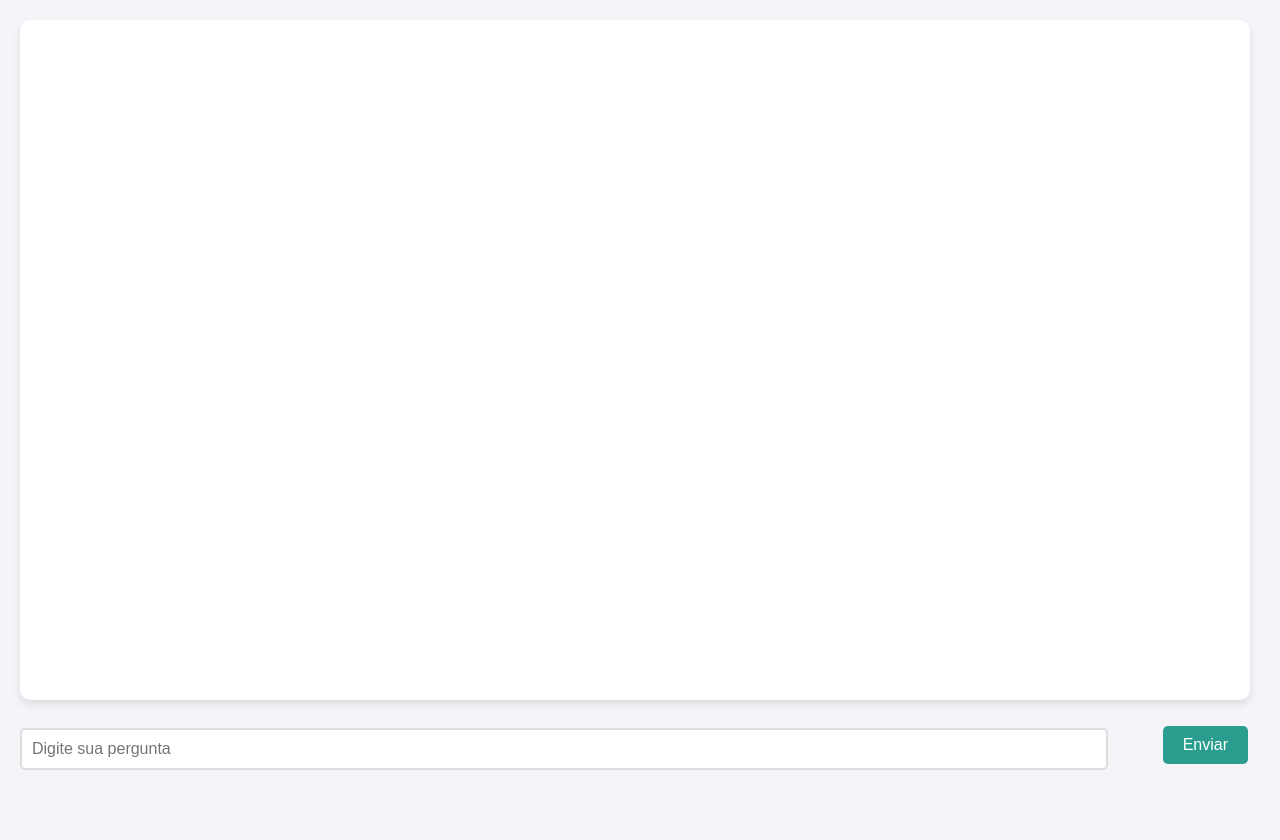
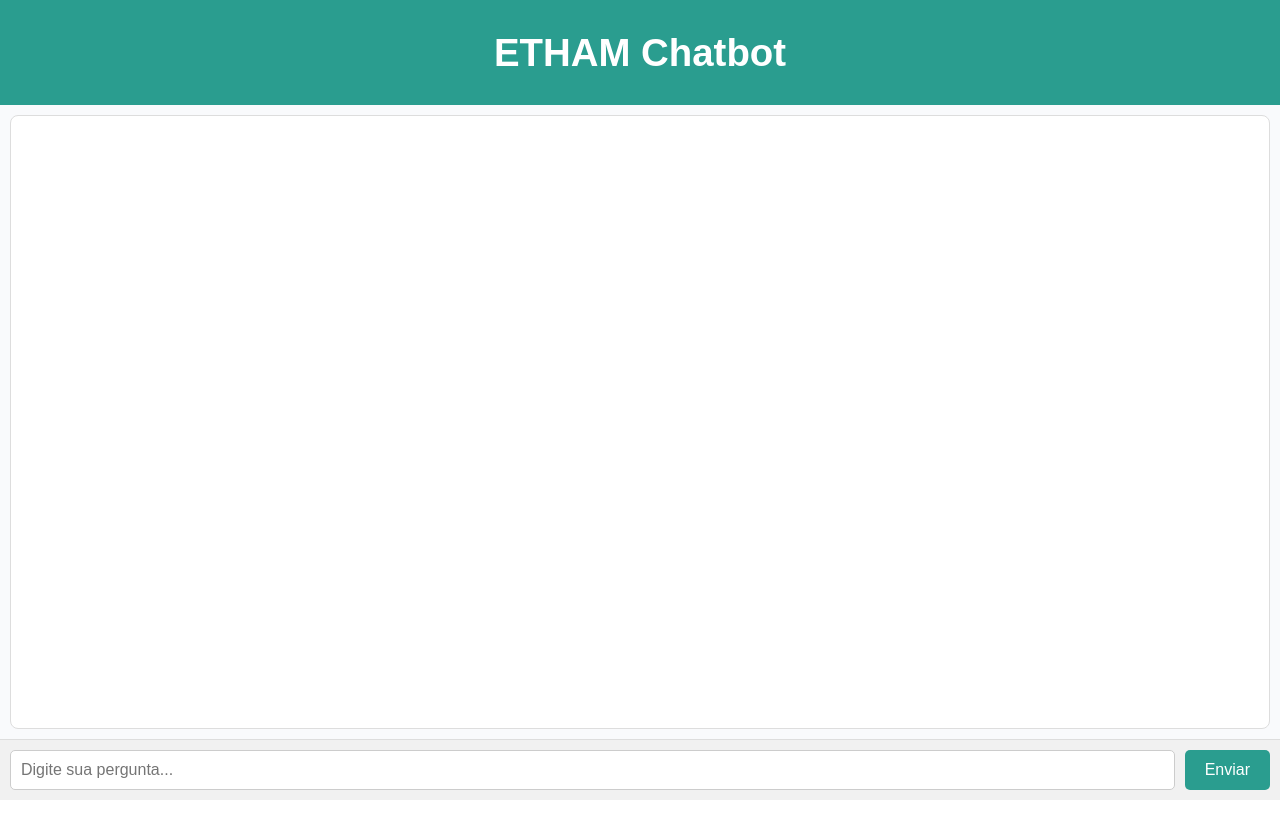
Before and after one commit to zacariasjuliano/etham_web, a Flask app: template templates/chat.html in a window 1280 px wide. After the commit the page ends 800 px from the top, so only its background shows below. Run offline with Flask 3, Linux system fonts and the light colour scheme; the template is opened without the code that fills it, so the values that code supplies are empty.

Commit message:
FrontEnd

```diff
--- a/app.py
+++ b/app.py
@@ -1,19 +1,20 @@
-from flask import Flask, request, render_template, redirect, url_for, jsonify
+from flask import Flask, request, render_template, redirect, url_for, jsonify, session
 import os
 import json
 from difflib import get_close_matches
 
 app = Flask(__name__)
+app.secret_key = "sua_chave_secreta"  # Altere para algo seguro em produção
 
 DATA_FOLDER = "data"
 
-# Cria o diretório de dados se ele não existir
-if not os.path.exists(DATA_FOLDER):
-    os.makedirs(DATA_FOLDER)
+# Cria a pasta de dados, se não existir
+os.makedirs(DATA_FOLDER, exist_ok=True)
 
 
+# Função para criar um novo arquivo de conhecimento
 def create_file(file_name: str):
-    content = {"questions": [{"question": "Olá...", "answer": "Olá mundo..."}]}
+    content = {"questions": [{"question": "Olá", "answer": "Olá! Como posso ajudar?"}]}
     file_path = os.path.join(DATA_FOLDER, file_name)
 
     if not os.path.exists(file_path):
@@ -21,6 +22,7 @@ def create_file(file_name: str):
             json.dump(content, data, indent=2)
 
 
+# Função para ler conteúdo de um arquivo
 def read_file_content(file_name: str):
     file_path = os.path.join(DATA_FOLDER, file_name)
     if os.path.exists(file_path):
@@ -31,33 +33,41 @@ def read_file_content(file_name: str):
         return {"questions": []}
 
 
+# Função para atualizar conteúdo de um arquivo
 def update_file_content(file_name: str, data: dict):
     file_path = os.path.join(DATA_FOLDER, file_name)
     with open(file_path, "w") as file:
         json.dump(data, file, indent=2)
 
 
+# Função para encontrar a melhor correspondência
 def find_best_match(user_question: str, questions: list):
     matches = get_close_matches(user_question, questions, n=1, cutoff=0.6)
     return matches[0] if matches else None
 
 
+# Rota de login
 @app.route("/", methods=["GET", "POST"])
 def login():
     if request.method == "POST":
-        username = request.form.get("username").lower()
-        file_name = f"{username}.json"
-        return redirect(url_for("chat", username=username))
+        username = request.form.get("username").strip().lower()
+        if username:
+            session['username'] = username
+            return redirect(url_for("chat", username=username))
     return render_template("index.html")
 
 
+# Rota do chat
 @app.route("/chat/<username>", methods=["GET", "POST"])
 def chat(username):
+    if 'username' not in session or session['username'] != username:
+        return redirect(url_for("login"))
+
     file_name = f"{username}.json"
     knowledge_base = read_file_content(file_name)
 
     if request.method == "POST":
-        user_input = request.form.get("user_input")
+        user_input = request.form.get("user_input").strip()
         questions = [q["question"].lower() for q in knowledge_base["questions"]]
         best_match = find_best_match(user_input.lower(), questions)
 
@@ -70,11 +80,24 @@ def chat(username):
             if new_answer:
                 knowledge_base["questions"].append({"question": user_input, "answer": new_answer})
                 update_file_content(file_name, knowledge_base)
-                return jsonify({"response": "Agora eu entendi! Obrigado por ensinar."})
+                return jsonify({"response": "Obrigado por me ensinar algo novo!"})
             return jsonify({"response": "Não sei como responder. Pode me ensinar?"})
 
     return render_template("chat.html", username=username)
 
 
+# Logout
+@app.route("/logout")
+def logout():
+    session.pop('username', None)
+    return redirect(url_for("login"))
+
+
+# Rota de erro personalizado
+@app.errorhandler(404)
+def page_not_found(e):
+    return render_template("404.html"), 404
+
+
 if __name__ == "__main__":
     app.run(debug=True)
--- a/static/etham.js
+++ b/static/etham.js
@@ -1,28 +1,36 @@
 async function sendMessage() {
-    const user_input = document.getElementById("user_input").value;
+    const userInput = document.getElementById("user_input");
+    const chatbox = document.getElementById("chatbox");
+    const userMessage = userInput.value.trim();
 
-    const response = await fetch("", {
-        method: "POST",
-        headers: {"Content-Type": "application/x-www-form-urlencoded"},
-        body: `user_input=${user_input}`
-    });
+    if (!userMessage) return;
 
-    const data = await response.json();
+    // Adiciona a mensagem do usuário
+    chatbox.innerHTML += `<div class="message user"><b>Você:</b> ${userMessage}</div>`;
 
-    // Adiciona a pergunta e a resposta ao chatbox
-    const chatbox = document.getElementById("chatbox");
-    chatbox.innerHTML += `<p><b>Você:</b> ${user_input}</p>`;
-    chatbox.innerHTML += `<p><b>PagaSó:</b> ${data.response}</p>`;
+    // Limpa o campo de entrada
+    userInput.value = "";
 
-    // Limita o número de mensagens no chatbox (exemplo: 10 perguntas e respostas)
-    const maxMessages = 10;
-    const messages = chatbox.getElementsByTagName("p");
+    try {
+        const response = await fetch("", {
+            method: "POST",
+            headers: { "Content-Type": "application/x-www-form-urlencoded" },
+            body: `user_input=${encodeURIComponent(userMessage)}`
+        });
 
-    if (messages.length > maxMessages * 2) { // Multiplicamos por 2 porque temos pergunta e resposta
-        chatbox.removeChild(messages[0]);
-        chatbox.removeChild(messages[1]);
+        if (!response.ok) {
+            throw new Error("Erro ao se comunicar com o servidor.");
+        }
+
+        const data = await response.json();
+
+        // Adiciona a resposta do bot
+        chatbox.innerHTML += `<div class="message bot"><b>ETHAM:</b> ${data.response}</div>`;
+    } catch (error) {
+        chatbox.innerHTML += `<div class="message bot"><b>ETHAM:</b> Ocorreu um erro, tente novamente.</div>`;
+        console.error(error);
     }
 
-    // Limpa o campo de entrada de texto
-    document.getElementById("user_input").value = "";
+    // Rolar automaticamente para a última mensagem
+    chatbox.scrollTop = chatbox.scrollHeight;
 }
--- a/static/style.css
+++ b/static/style.css
@@ -1,54 +1,76 @@
-/* style.css */
-body {
+/* Reset de estilo básico */
+body, html {
+    margin: 0;
+    padding: 0;
+    box-sizing: border-box;
     font-family: Arial, sans-serif;
-    background-color: #f4f4f9;
-    /*display: flex;*/
+    background-color: #f9fafc;
+    display: flex;
     flex-direction: column;
-    justify-content: flex-end;
-    /*align-items: center;*/
     height: 100vh;
-    margin: 0;
-    padding: 20px;
-    overflow: hidden;
 }
 
-h1 {
+/* Cabeçalho */
+header {
     text-align: center;
-    color: #333;
-    font-size: 2em;
-    margin-bottom: 20px;
+    background-color: #2a9d8f;
+    color: white;
+    padding: 5px;
+    font-size: 1.2em;
+}
+
+/* Área principal do chat */
+main {
+    flex: 1;
+    overflow-y: auto;
+    padding: 20px;
+    background-color: #ffffff;
+    border: 1px solid #ddd;
+    margin: 10px;
+    border-radius: 8px;
 }
 
 #chatbox {
-    background-color: #ffffff;
-    border-radius: 10px;
-    box-shadow: 0 4px 8px rgba(0, 0, 0, 0.1);
-    padding: 20px;
-    width: 100%;
-    max-width: 96%;
-    height: 80%;
-    /*overflow-y: auto;*/
-    margin-bottom: 20px;
-    font-size: 1.1em;
+    display: flex;
+    flex-direction: column;
+    gap: 10px;
 }
 
-#chatbox p {
-    margin: 10px 0;
+/* Mensagens */
+.message {
+    margin: 5px 0;
+    padding: 10px;
+    border-radius: 8px;
+    max-width: 80%;
 }
 
+.message.user {
+    align-self: flex-end;
+    background-color: #e1f5fe;
+    text-align: right;
+}
+
+.message.bot {
+    align-self: flex-start;
+    background-color: #f1f8e9;
+    text-align: left;
+}
+
+/* Rodapé */
+footer {
+    display: flex;
+    gap: 10px;
+    padding: 10px;
+    background-color: #f1f1f1;
+    border-top: 1px solid #ddd;
+}
 
 #user_input {
-    width: 85%;
+    flex: 1;
     padding: 10px;
+    border: 1px solid #ccc;
+    border-radius: 5px;
     font-size: 1em;
-    border: 2px solid #ddd;
-    border-radius: 5px;
-    margin-bottom: 10px;
-    box-sizing: border-box;
-    position: fixed;
-    bottom: 20px;
-    left: 20px;
-    right: 20px;
 }
 
 button {
@@ -56,64 +78,11 @@ button {
     color: white;
     border: none;
     padding: 10px 20px;
-    font-size: 1em;
     border-radius: 5px;
     cursor: pointer;
-    transition: background-color 0.3s;
-    position: fixed;
-    bottom: 4.5%;
-    right: 2.5%;
+    font-size: 1em;
 }
 
 button:hover {
     background-color: #21867a;
 }
-
-button:focus {
-    outline: none;
-}
-
-#question{
-    /*display: flex;*/
-    /*flex-direction: column;*/
-    /*justify-content: flex-end;*/
-    /*align-items: right;*/
-}
-
-#user_question{
-    /*display: flex;*/
-    /*flex-direction: column;*/
-    /*justify-content: flex-end;*/
-    /*align-items: left;*/
-    color: #b81717;
-}
-
-#anwser{
-    /*display: flex;*/
-    /*flex-direction: column;*/
-    /*justify-content: flex-end;*/
-    /*align-items: left;*/
-    /*color: #b81717;*/
-}
-
-#user_anwser{
-    /*display: flex;*/
-    /*flex-direction: column;*/
-    /*justify-content: flex-end;*/
-    /*align-items: left;*/
-    color: #b81717;
-}
-
-.question{
-    /*display: flex;*/
-    /*flex-direction: column;*/
-    /*justify-content: flex-end;*/
-    /*align-items: right;*/
-}
-
-.anwser{
-    display: flex;
-    /*flex-direction: column;*/
-    justify-content: flex-end;
-    /*align-items: left;*/
-}
--- a/templates/chat.html
+++ b/templates/chat.html
@@ -2,29 +2,21 @@
 <html lang="pt-BR">
 <head>
     <meta charset="UTF-8">
+    <meta name="viewport" content="width=device-width, initial-scale=1.0">
     <title>ETHAM Chatbot</title>
-    <link rel="stylesheet" href="/static/style.css"> <!-- Vinculando o arquivo CSS externo -->
-    <script>
-        async function sendMessage() {
-            const user_input = document.getElementById("user_input").value;
-
-            const response = await fetch("", {
-                method: "POST",
-                headers: {"Content-Type": "application/x-www-form-urlencoded"},
-                body: `user_input=${user_input}`
-            });
-
-            const data = await response.json();
-            document.getElementById("chatbox").innerHTML += `<div class="question"><p id="question">${user_input}</p> <p id="user_question"><b>Você</b></p></div>`;
-            document.getElementById("chatbox").innerHTML += `<div class="anwser"><p id="anwser">${data.response}</p> <p id="user_anwser"><b>PagaSó</b></p></div>`;
-        }
-
-        document.getElementById("user_input").value("");
-    </script>
+    <link rel="stylesheet" href="/static/style.css">
+    <script src="/static/etham.js" defer></script>
 </head>
 <body>
-    <div id="chatbox"></div>
-    <input type="text" id="user_input" placeholder="Digite sua pergunta">
-    <button onclick="sendMessage()">Enviar</button>
+    <header>
+        <h1>ETHAM Chatbot</h1>
+    </header>
+    <main>
+        <div id="chatbox"></div>
+    </main>
+    <footer>
+        <input type="text" id="user_input" placeholder="Digite sua pergunta...">
+        <button onclick="sendMessage()">Enviar</button>
+    </footer>
 </body>
 </html>
```
Also changed, not shown: data/a.json (deleted, +0 -8 lines), data/carlos.json (deleted, +0 -8 lines), data/style.css.json (deleted, +0 -8 lines), data/zacariasjulianocapingala.json (deleted, +0 -32 lines), 1 other file.
